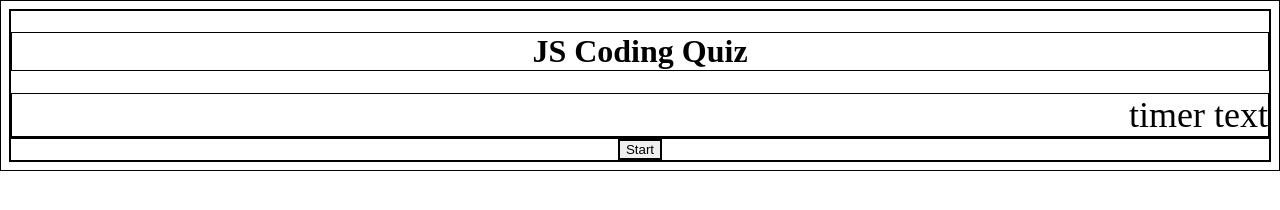
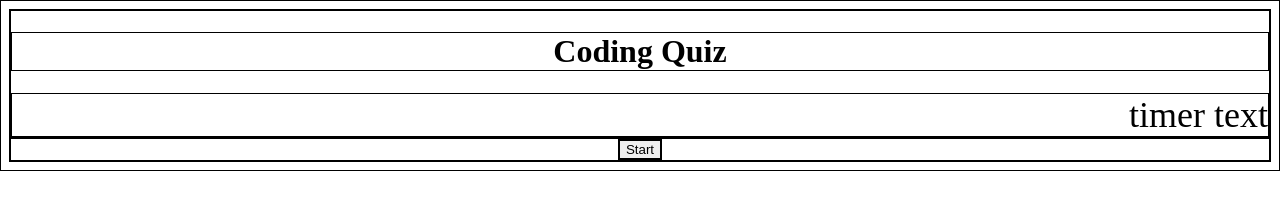
Before and after one commit to paolacaceresoma/-timed-coding-quiz, a plain HTML site: page index.html in a window 1280 px wide. Drawn offline with Linux system fonts and the light colour scheme.

Commit message:
Update index.html

```diff
--- a/index.html
+++ b/index.html
@@ -5,12 +5,12 @@
     <meta http-equiv="X-UA-Compatible" content="IE=edge">
     <meta name="viewport" content="width=device-width, initial-scale=1.0">
     <link rel="stylesheet" href="style.css">
-    <title>JS Coding Quiz</title>
+    <title>Coding Quiz</title>
 </head>
 
 <body>
     <header>
-        <h1>JS Coding Quiz</h1>
+        <h1>Coding Quiz</h1>
         <div id="timer">timer text</div>
     </header>
 
```
